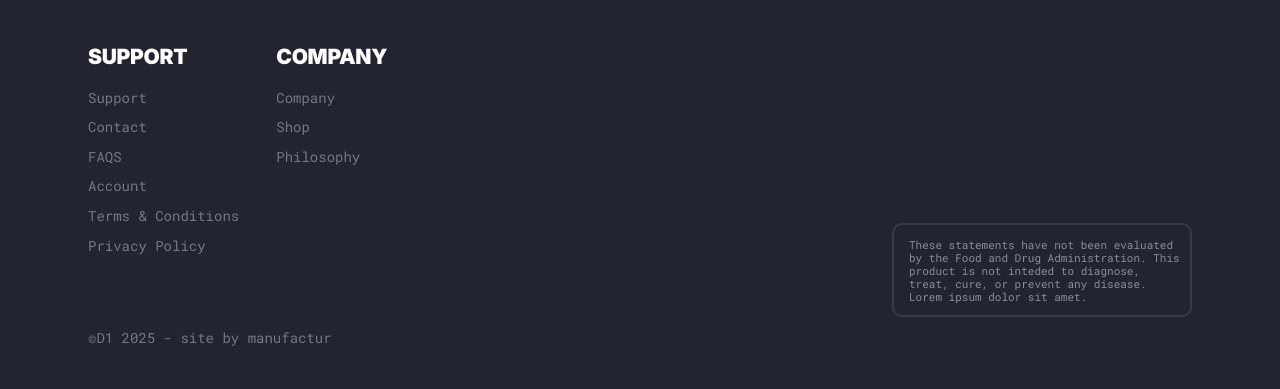
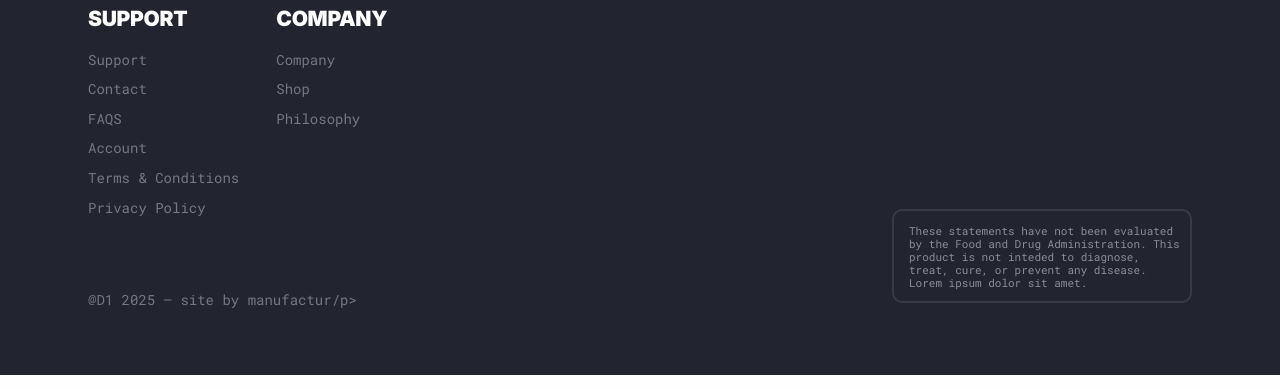
Before and after one commit to jcaburnay/d1-commerce, a website built with webpack: page src/index.html in a window 1280 px wide. Shown: the part 11374-11763 px from the top of the page. Built offline with nearby package versions, Linux system fonts and the light colour scheme; files whose address does not match are found by name.

Commit message:
chore: add readme setup and adjust footer spacing

```diff
--- a/src/index.html
+++ b/src/index.html
@@ -1314,7 +1314,9 @@
             <!-- Newsletter Section -->
             <div class="footer__newsletter">
                 <!-- Title and Logo Row -->
-                <div class="footer__newsletter-header flex-container align-middle align-justify small-flex-dir-column small-align-top">
+                <div
+                    class="footer__newsletter-header flex-container align-middle align-justify small-flex-dir-column small-align-top"
+                >
                     <div class="footer__newsletter-text">
                         <h2 class="footer__newsletter-title text-uppercase">
                             Join The D1 Club
@@ -1330,7 +1332,9 @@
                 </div>
 
                 <!-- Email Form Row -->
-                <div class="footer__newsletter-form flex-container align-middle">
+                <div
+                    class="footer__newsletter-form flex-container align-middle"
+                >
                     <input
                         type="email"
                         class="footer__newsletter-input"
@@ -1362,10 +1366,7 @@
                         href="#"
                         class="footer__social-link flex-container align-center align-middle"
                     >
-                        <img
-                            src="./images/icons/facebook.svg"
-                            alt="Facebook"
-                        />
+                        <img src="./images/icons/facebook.svg" alt="Facebook" />
                     </a>
                 </div>
             </div>
@@ -1398,7 +1399,9 @@
             <div
                 class="footer__bottom flex-container align-middle align-justify small-flex-dir-column small-align-top"
             >
-                <p class="footer__copyright">©D1 2025 - site by manufactur</p>
+                <p class="footer__copyright">
+                    @D1 2025 — site by manufactur/p>
+                </p>
 
                 <div class="footer__disclaimer">
                     <p>
--- a/src/scss/components/_footer.scss
+++ b/src/scss/components/_footer.scss
@@ -5,7 +5,7 @@
     position: relative;
     max-width: 1440px;
     margin: 0 auto;
-    padding: 80px 88px 40px;
+    padding: 42px 88px 64px;
     background-color: vars.$color-dark-gray;
 
     @include mix.respond-to-tablet {
```
Also changed, not shown: README.md (added).
